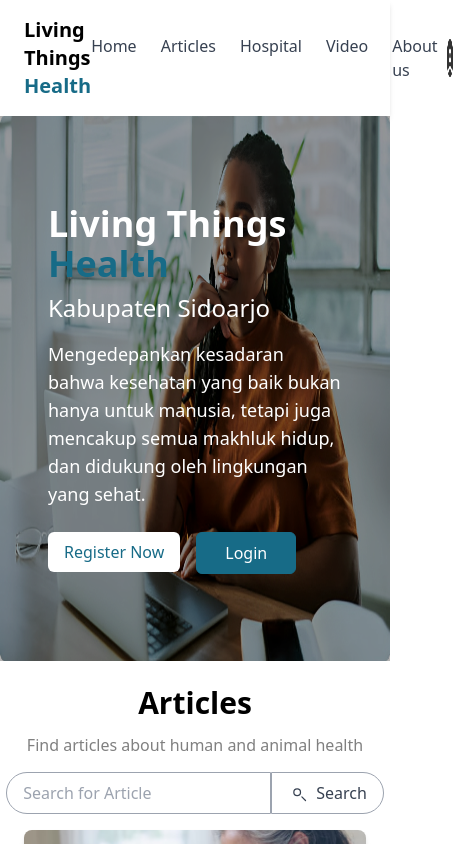
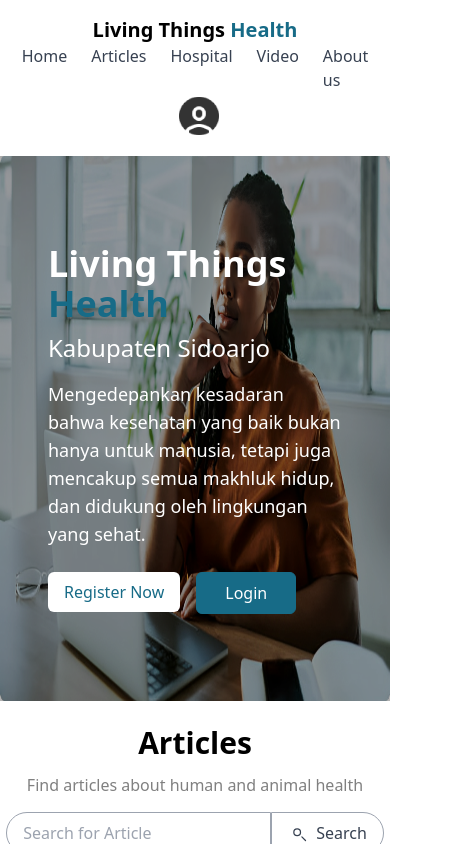
Before and after one commit to RehanMwn/living-things, a Next.js app: page / in a window 390 px wide. Shown: the top 844 px of the page, 454 px wide, since content can reach past the window. Built offline with nearby package versions, Linux system fonts and the light colour scheme.

Commit message:
Update page.tsx

```diff
--- a/src/app/page.tsx
+++ b/src/app/page.tsx
@@ -505,7 +505,7 @@ const Footer: React.FC = () => {
 const LandingPage: React.FC = () => {
   return (
     <div className="font-sans">
-      <nav className="flex justify-between items-center px-6 py-4 shadow-md">
+      <nav className="flex flex-col md:flex-row justify-between items-center px-6 py-4 shadow-md">
         <div className="text-xl font-bold">
           <span className="text-black">Living Things</span>{" "}
           <span className="text-[#176B87]">Health</span>
@@ -551,7 +551,7 @@ const LandingPage: React.FC = () => {
         <img
           src="ewe.png"
           alt="Hero"
-          className="w-full h-full"
+          className="w-full h-full h-auto"
         />
         <div className="absolute top-0 left-0 w-full h-full bg-black bg-opacity-30 flex flex-col justify-center items-start px-12 text-white">
           <h1 className="text-4xl font-bold">
```
